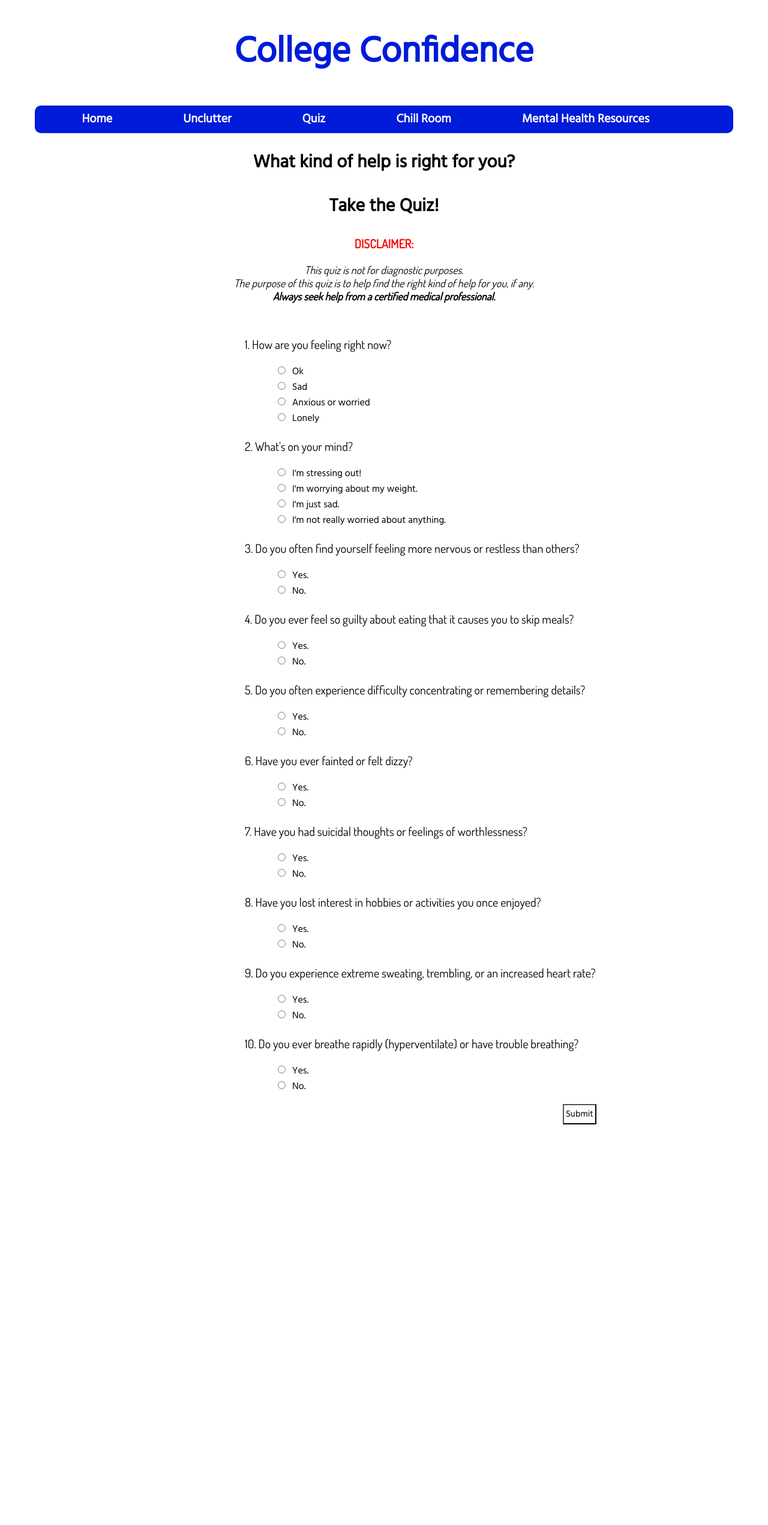
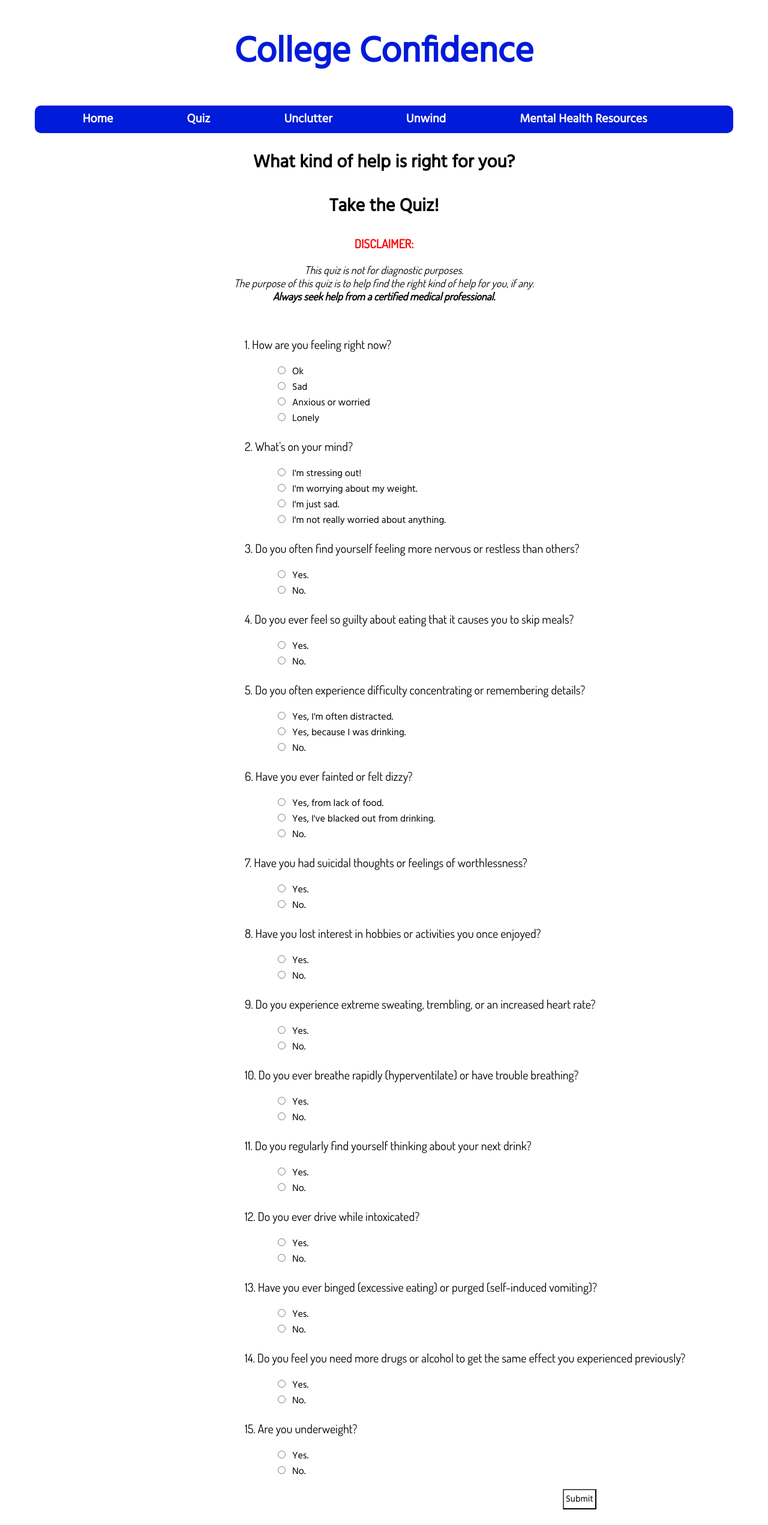
Before and after one commit to hanawahi/cssi_2017, a Python web app: template group-project/templates/quizzes.html in a window 1280 px wide. Shown: the whole page at 60% size. Before the commit the page ends 1875 px from the top, so only its background shows below. Run offline with Jinja, Linux system fonts and the light colour scheme; the template is opened without the code that fills it, so the values that code supplies are empty; some libraries are stand-ins or nearby versions.

Commit message:
worked on quizzes some more

```diff
--- a/group-project/main.py
+++ b/group-project/main.py
@@ -46,7 +46,9 @@ class SubmitHandler(webapp2.RequestHandler):
             else:
                 quiz_results_dict[value] = 1
 
+
         maximum = max(quiz_results_dict, key=quiz_results_dict.get)
+        # sorted_quiz_results_dict = sorted(quiz_results_dict, key=quiz_results_dict.get)
 
 
         template_variables = {
--- a/group-project/resources/aesthetic.css
+++ b/group-project/resources/aesthetic.css
@@ -101,7 +101,8 @@ cursor: pointer;
 
 #subscore {
   text-align: left;
-  padding-left: 600px;
+  margin-left: 600px;
+  /*padding-left: 630px;*/
 }
 
 #results {
--- a/group-project/templates/navigation.html
+++ b/group-project/templates/navigation.html
@@ -1,7 +1,8 @@
 <ul id="navigation">
   <li ><a class="nav" href=welcome>Home</a></li>&nbsp;
+  <li ><a class="nav" href=quiz>Quiz</a></li>&nbsp;
   <li ><a class="nav" href=ventbot>Unclutter</a></li>&nbsp;
-  <li ><a class="nav" href=quiz>Quiz</a></li>&nbsp;
-  <li ><a class="nav" href=chillroom>Chill Room</a></li>&nbsp;
+  <li ><a class="nav" href=chillroom>Unwind</a></li>&nbsp;
   <li ><a class="nav" href=info>Mental Health Resources</a></li>&nbsp;
+
 </ul>
--- a/group-project/templates/quizzes.html
+++ b/group-project/templates/quizzes.html
@@ -2,12 +2,15 @@
 
 <html>
   <head>
-    <title>Quizzes</title>
+    <title>Quiz</title>
 
-    <link rel="stylesheet" href="../resources/aesthetic.css">
+    <link rel="stylesheet" href="resources/aesthetic.css">
     <!--Link template, scripts (js), and styles here. --->
 
-    <script type="text/javascript" src="../resources/quizzes.js"></script>
+    <script src="https://ajax.googleapis.com/ajax/libs/jquery/3.2.1/jquery.min.js"></script>
+
+    <script src="resources/quizzes.js"></script>
+
 
 
     <style>
@@ -38,74 +41,110 @@
     <form action="/submit" method="post">
 
     <p class="question">1. How are you feeling right now?</p>
-        <ul class="answers">
-        <input type="radio" name="q1" value="ok" id="q1a"><label for="q1a">Ok</label><br/>
-        <input type="radio" name="q1" value="depressed" id="q1b"><label for="q1b">Sad</label><br/>
-        <input type="radio" name="q1" value="anxious" id="q1c"><label for="q1c">Anxious or worried</label><br/>
-        <input type="radio" name="q1" value="depressed" id="q1d"><label for="q1d">Lonely</label><br/>
+        <ul class="answers" id="q1">
+        <input type="radio" name="q1" value="you might be just fine!" id="q1a"><label for="q1a">Ok</label><br/>
+        <input type="radio" name="q1" value="you may be depressed" id="q1b"><label for="q1b">Sad</label><br/>
+        <input type="radio" name="q1" value="you may have anxiety" id="q1c"><label for="q1c">Anxious or worried</label><br/>
+        <input type="radio" name="q1" value="you may be depressed" id="q1d"><label for="q1d">Lonely</label><br/>
         </ul>
 
     <p class="question">2. What's on your mind?</p>
         <ul class="answers">
-        <input type="radio" name="q2" value="anxious" id="q2a"><label for="q2a">I'm stressing out!</label><br/>
-        <input type="radio" name="q2" value="anorexic" id="q2b"><label for="q2b">I'm worrying about my weight.</label><br/>
-        <input type="radio" name="q2" value="depressed" id="q2c"><label for="q2c">I'm just sad.</label><br/>
-        <input type="radio" name="q2" value="ok" id="q2d"><label for="q2d">I'm not really worried about anything.</label><br/>
+        <input type="radio" name="q2" value="you may have anxiety" id="q2a"><label for="q2a">I'm stressing out!</label><br/>
+        <input type="radio" name="q2" value="you may have an eating disorder" id="q2b"><label for="q2b">I'm worrying about my weight.</label><br/>
+        <input type="radio" name="q2" value="you may be depressed" id="q2c"><label for="q2c">I'm just sad.</label><br/>
+        <input type="radio" name="q2" value="you might be just fine!" id="q2d"><label for="q2d">I'm not really worried about anything.</label><br/>
         </ul>
 
     <p class="question">3. Do you often find yourself feeling more nervous or restless than others?</p>
         <ul class="answers">
-        <input type="radio" name="q3" value="anxious" id="q3a"><label for="q3a">Yes.</label><br/>
-        <input type="radio" name="q3" value="ok" id="q3b"><label for="q3b">No.</label><br/>
+        <input type="radio" name="q3" value="you may have anxiety" id="q3a"><label for="q3a">Yes.</label><br/>
+        <input type="radio" name="q3" value="you might be just fine!" id="q3b"><label for="q3b">No.</label><br/>
         </ul>
 
     <p class="question">4. Do you ever feel so guilty about eating that it causes you to skip meals?</p>
         <ul class="answers">
-        <input type="radio" name="q4" value="anorexic" id="q4a"><label for="q4a">Yes.</label><br/>
-        <input type="radio" name="q4" value="ok" id="q4b"><label for="q4b">No.</label><br/>
+        <input type="radio" name="q4" value="you may have an eating disorder" id="q4a"><label for="q4a">Yes.</label><br/>
+        <input type="radio" name="q4" value="you might be just fine!" id="q4b"><label for="q4b">No.</label><br/>
         </ul>
 
     <p class="question">5. Do you often experience difficulty concentrating or remembering details?</p>
         <ul class="answers">
-        <input type="radio" name="q5" value="depressed" id="q5a"><label for="q5a">Yes.</label><br/>
-        <input type="radio" name="q5" value="ok" id="q5b"><label for="q5b">No.</label><br/>
+        <input type="radio" name="q5" value="you may be depressed" id="q5a"><label for="q5a">Yes, I'm often distracted.</label><br/>
+        <input type="radio" name="q5" value="you may have alcohol/drug addiction" id="q5b"><label for="q5b">Yes, because I was drinking.</label><br/>
+        <input type="radio" name="q5" value="you might be just fine!" id="q5c"><label for="q5c">No.</label><br/>
         </ul>
 
     <p class="question">6. Have you ever fainted or felt dizzy?</p>
         <ul class="answers">
-        <input type="radio" name="q6" value="anorexic" id="q6a"><label for="q6a">Yes.</label><br/>
-        <input type="radio" name="q6" value="ok" id="q6b"><label for="q6b">No.</label><br/>
+        <input type="radio" name="q6" value="you may have an eating disorder" id="q6a"><label for="q6a">Yes, from lack of food.</label><br/>
+        <input type="radio" name="q6" value="you may have alcohol/drug addiction" id="q6b"><label for="q6b">Yes, I've blacked out from drinking.</label><br/>
+        <input type="radio" name="q6" value="you might be just fine!" id="q6c"><label for="q6c">No.</label><br/>
         </ul>
 
     <p class="question">7. Have you had suicidal thoughts or feelings of worthlessness?</p>
         <ul class="answers">
-        <input type="radio" name="q7" value="depressed" id="q7a"><label for="q7a">Yes.</label><br/>
-        <input type="radio" name="q7" value="ok" id="q7b"><label for="q7b">No.</label><br/>
+        <input type="radio" name="q7" value="you may be depressed" id="q7a"><label for="q7a">Yes.</label><br/>
+        <input type="radio" name="q7" value="you might be just fine!" id="q7b"><label for="q7b">No.</label><br/>
         </ul>
 
     <p class="question">8. Have you lost interest in hobbies or activities you once enjoyed?</p>
         <ul class="answers">
-        <input type="radio" name="q8" value="depressed" id="q8a"><label for="q8a">Yes.</label><br/>
-        <input type="radio" name="q8" value="ok" id="q8b"><label for="q8b">No.</label><br/>
+        <input type="radio" name="q8" value="you may be depressed" id="q8a"><label for="q8a">Yes.</label><br/>
+        <input type="radio" name="q8" value="you might be just fine!" id="q8b"><label for="q8b">No.</label><br/>
         </ul>
 
     <p class="question">9. Do you experience extreme sweating, trembling, or an increased heart rate?</p>
         <ul class="answers">
-        <input type="radio" name="q9" value="anxious" id="q9a"><label for="q9a">Yes.</label><br/>
-        <input type="radio" name="q9" value="ok" id="q9b"><label for="q9b">No.</label><br/>
+        <input type="radio" name="q9" value="you may have anxiety" id="q9a"><label for="q9a">Yes.</label><br/>
+        <input type="radio" name="q9" value="you might be just fine!" id="q9b"><label for="q9b">No.</label><br/>
         </ul>
 
     <p class="question">10. Do you ever breathe rapidly (hyperventilate) or have trouble breathing?</p>
         <ul class="answers">
-        <input type="radio" name="q10" value="anxious" id="q10a"><label for="q10a">Yes.</label><br/>
-        <input type="radio" name="q10" value="ok" id="q10b"><label for="q10b">No.</label><br/>
+        <input type="radio" name="q10" value="you may have anxiety" id="q10a"><label for="q10a">Yes.</label><br/>
+        <input type="radio" name="q10" value="you might be just fine!" id="q10b"><label for="q10b">No.</label><br/>
         </ul>
+
+    <p class="question">11. Do you regularly find yourself thinking about your next drink?</p>
+        <ul class="answers">
+        <input type="radio" name="q11" value="you may have alcohol/drug addiction" id="q11a"><label for="q11a">Yes.</label><br/>
+        <input type="radio" name="q11" value="you might be just fine!" id="q11b"><label for="q11b">No.</label><br/>
+        </ul>
+
+    <p class="question">12. Do you ever drive while intoxicated?</p>
+        <ul class="answers">
+        <input type="radio" name="q12" value="you may have alcohol/drug addiction" id="q12a"><label for="q12a">Yes.</label><br/>
+        <input type="radio" name="q12" value="you might be just fine!" id="q12b"><label for="q12b">No.</label><br/>
+        </ul>
+
+    <p class="question">13. Have you ever binged (excessive eating) or purged (self-induced vomiting)?</p>
+        <ul class="answers">
+        <input type="radio" name="q13" value="you may have an eating disorder" id="q13a"><label for="q13a">Yes.</label><br/>
+        <input type="radio" name="q13" value="you might be just fine!" id="q13b"><label for="q13b">No.</label><br/>
+        </ul>
+
+    <p class="question">14. Do you feel you need more drugs or alcohol to get the same effect you experienced previously?</p>
+        <ul class="answers">
+        <input type="radio" name="q14" value="you may have alcohol/drug addiction" id="q14a"><label for="q14a">Yes.</label><br/>
+        <input type="radio" name="q14" value="you might be just fine!" id="q14b"><label for="q14b">No.</label><br/>
+        </ul>
+
+    <p class="question">15. Are you underweight?</p>
+        <ul class="answers">
+        <input type="radio" name="q15" value="you may have an eating disorder" id="q15a"><label for="q15a">Yes.</label><br/>
+        <input type="radio" name="q15" value="you might be just fine!" id="q15b"><label for="q15b">No.</label><br/>
+        </ul>
+
+
+
 
 
     <input type="submit" value="Submit" id="submit">
 
     </form>
 
+    <!-- <button id="new_submit">Real Submit</button> -->
 
     <br/>
 
--- a/group-project/templates/ventbot.html
+++ b/group-project/templates/ventbot.html
@@ -2,7 +2,7 @@
 
 <html>
   <head>
-    <title>VentBot</title>
+    <title>Unclutter</title>
     <link rel = "stylesheet" href = "../resources/aesthetic.css">
     <!--Link template, scripts (js), and styles here. --->
     <script src="https://ajax.googleapis.com/ajax/libs/jquery/2.2.4/jquery.min.js"></script>
@@ -20,7 +20,7 @@
     {% include "navigation.html" %}
 
 
-    <h1>Unclutter</h1>
+    <h2>Unclutter</h2>
     <p class = "pagetext"> Welcome to Unclutter! One helpful technique that
     has been proven to help students destress is to unclutter their
     thoughts by writing them down, and then throwing it away. This works
```
Also changed, not shown: group-project/app.yaml (+2 -6 lines), group-project/resources/quizzes.js (+23 -82 lines), group-project/templates/submit.html (+30 -8 lines), group-project/templates/welcome.html (+10 -1 lines), 1 other file.
